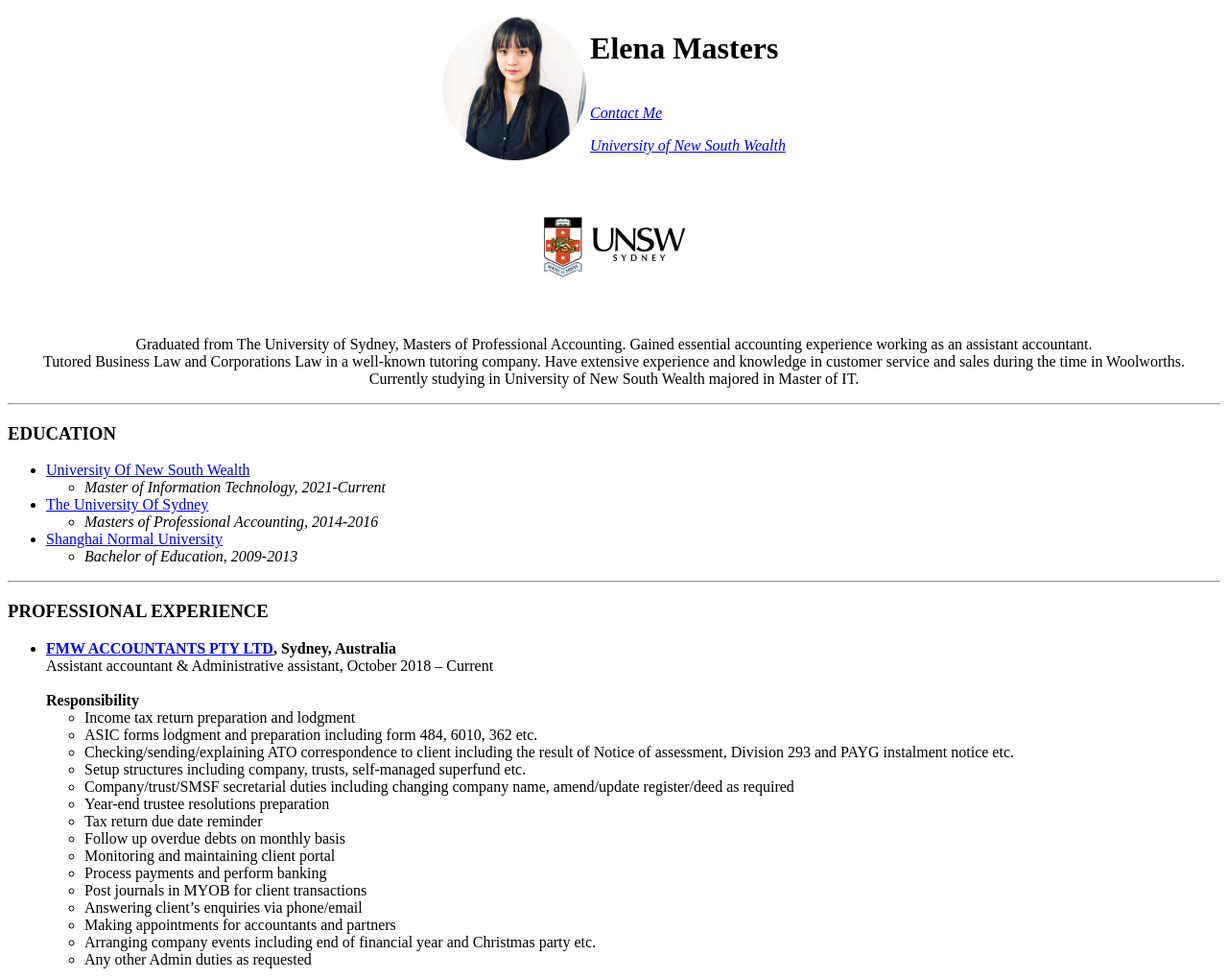
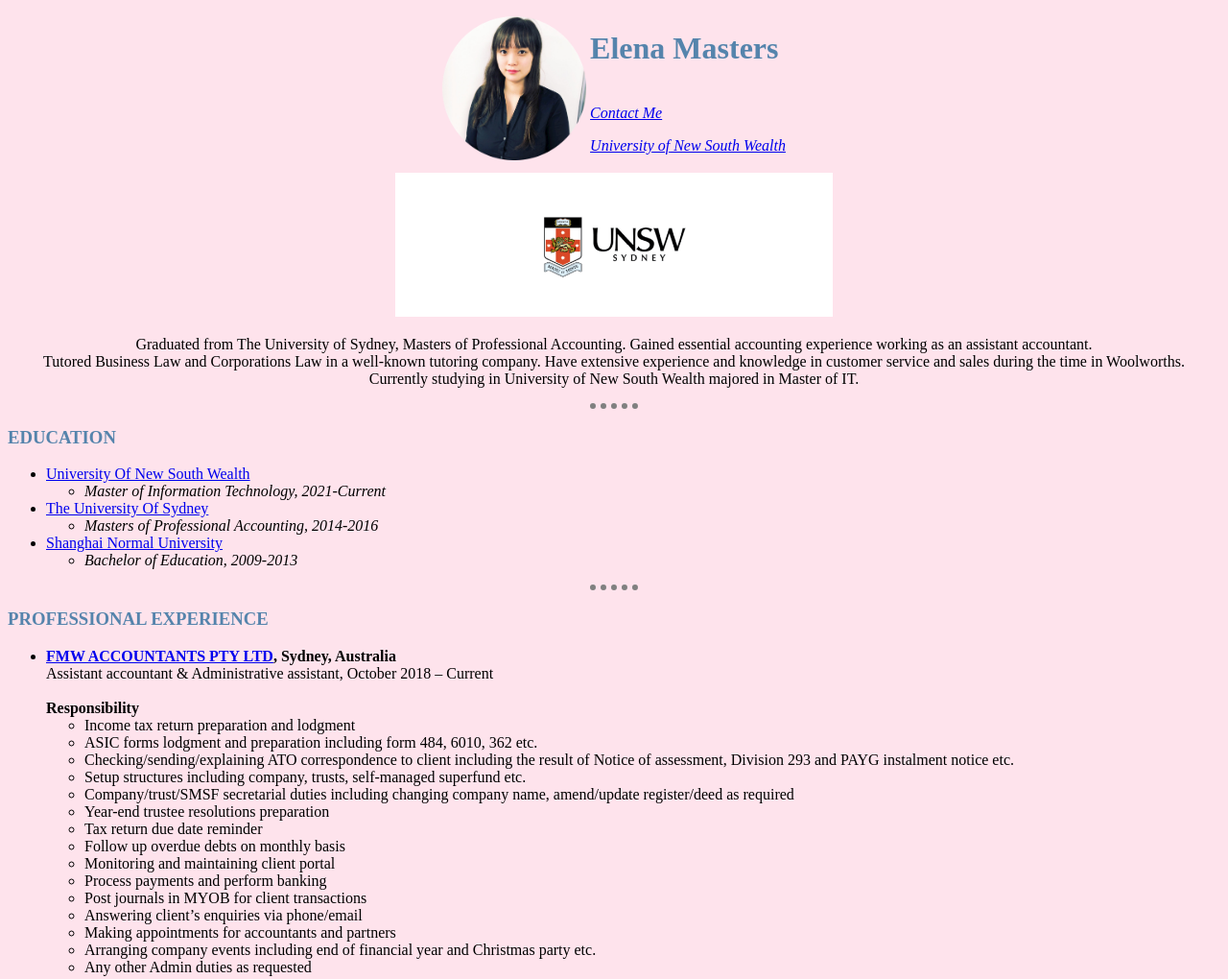
Before and after one commit to elenamasters/CV, a plain HTML site: page index.html in a window 1280 px wide. Shown: the top 1020 px of the page at 96% size. Drawn offline with Linux system fonts and the light colour scheme.

Commit message:
added css

```diff
--- /dev/null
+++ b/css/styles.css
@@ -0,0 +1,19 @@
+body {
+  background-color: #FEE3EC;
+}
+
+hr {
+  border-style: none;
+  border-top-style: dotted;
+  border-color: grey;
+  border-width: 6px;
+  width: 4%;
+}
+
+h1 {
+  color: #5584AC;
+}
+
+h3 {
+  color: #5584AC;
+}
--- a/index.html
+++ b/index.html
@@ -4,6 +4,7 @@
 <head>
   <meta charset="utf-8">
   <title>Elena's CV</title>
+  <link rel="stylesheet" href="css/styles.css">
 </head>
 
 <body>
```
Also changed, not shown: contact.html (+2 -0 lines), transcript.html (+1 -0 lines).
